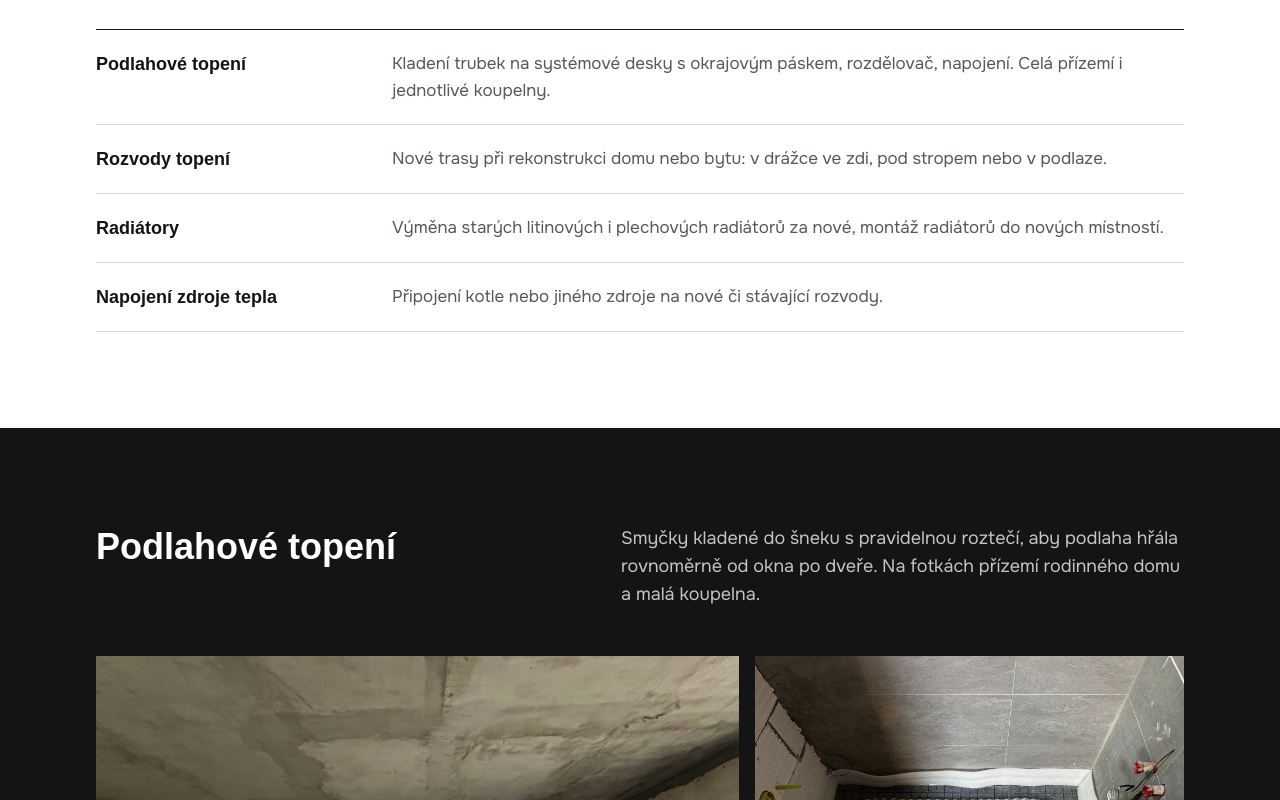
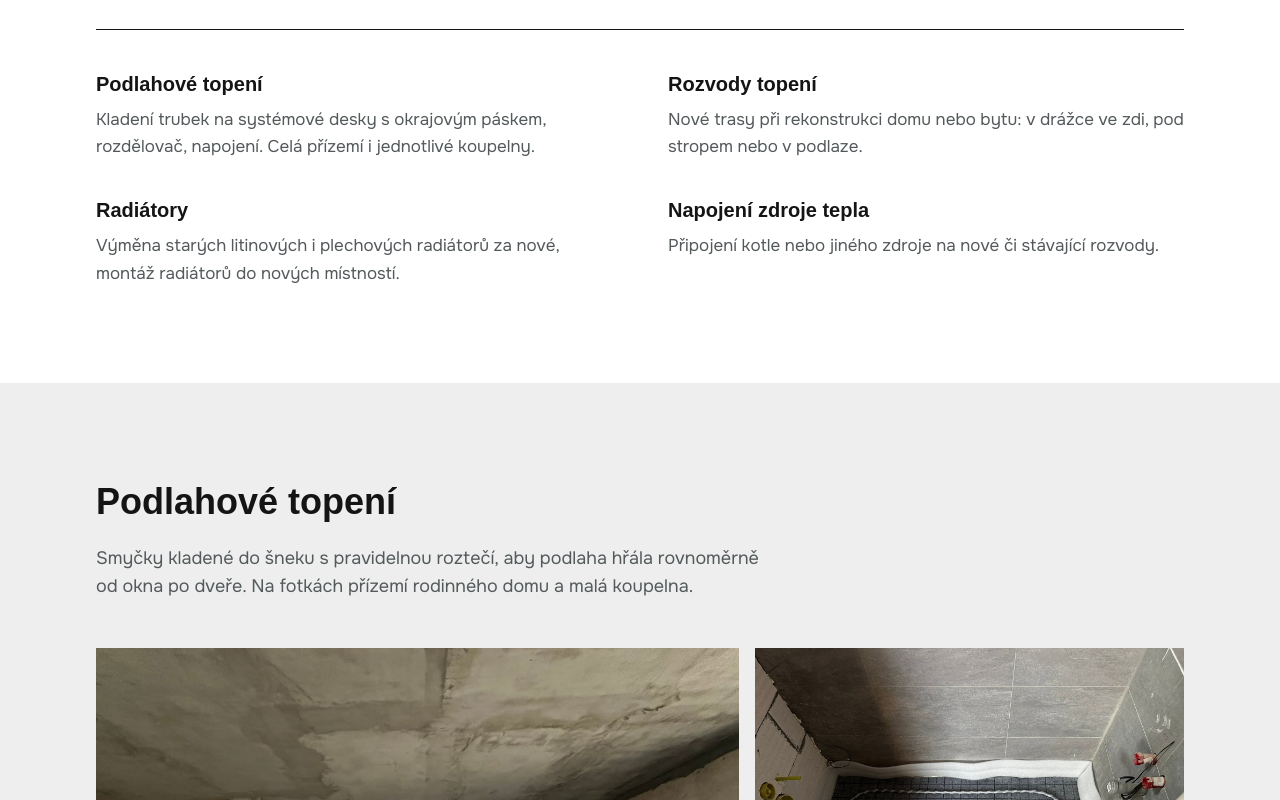
Before and after one commit to sznapiGoat/JaroTopInstal, a Next.js app: page /topenar-plzen in a window 1280 px wide. Shown: the part 760-1560 px from the top of the page. Built offline with nearby package versions, Linux system fonts and the light colour scheme; no server answers; a web font is replaced by a local one.

Commit message:
Audit taste/anti-slop: stohované hlavičky, jedno CTA na záměr, světlé sekce, mozaika a navigace na zakázkách

```diff
--- a/src/app/globals.css
+++ b/src/app/globals.css
@@ -35,36 +35,6 @@ body {
 
 .font-display {
   font-stretch: 112%;
-}
-
-/*
-  Rozvod: dvě souběžné trubky, červená a modrá, které na konci zahnou dolů,
-  stejně jako jeho rozvody pod stropem na fotkách.
-*/
-.rozvod {
-  position: relative;
-  height: var(--spad, 3.5rem);
-}
-.rozvod::before,
-.rozvod::after {
-  content: "";
-  position: absolute;
-  bottom: 0;
-  left: 0;
-  border-style: solid;
-  border-color: var(--color-logo-red);
-  border-width: 5px 5px 0 0;
-  border-top-right-radius: 22px;
-}
-.rozvod::before {
-  top: 0;
-  right: 0;
-}
-.rozvod::after {
-  top: 12px;
-  right: 12px;
-  border-color: var(--color-pipe-blue);
-  border-top-right-radius: 10px;
 }
 
 /* Hero: fotka se během zobrazení pomalu přiblíží a posune, sudé a liché opačně. */
--- a/src/app/instalater-plzen/page.tsx
+++ b/src/app/instalater-plzen/page.tsx
@@ -75,9 +75,9 @@ export default function InstalaterPlzen() {
 
       <section className="bg-plaster">
         <div className="mx-auto max-w-6xl px-5 py-20 sm:px-8 md:py-24">
-          <div className="grid gap-6 md:grid-cols-[1fr_1.2fr] md:gap-14">
+          <div className="max-w-2xl">
             <h2 className="font-display text-3xl leading-tight font-bold sm:text-4xl">Kanalizace ve větším objektu</h2>
-            <p className="text-lg text-muted">
+            <p className="mt-5 text-lg text-muted">
               Nové ležaté potrubí podél zdí, stoupačky v drážkách a prostupy zdmi. Takhle to vypadá, než se podlaha
               zalije a drážky zapraví.
             </p>
--- a/src/app/topenar-plzen/page.tsx
+++ b/src/app/topenar-plzen/page.tsx
@@ -73,11 +73,11 @@ export default function TopenarPlzen() {
         <TabulkaSluzeb radky={sluzby} />
       </section>
 
-      <section className="bg-ink text-white">
+      <section className="bg-plaster">
         <div className="mx-auto max-w-6xl px-5 py-20 sm:px-8 md:py-24">
-          <div className="grid gap-6 md:grid-cols-[1fr_1.2fr] md:gap-14">
+          <div className="max-w-2xl">
             <h2 className="font-display text-3xl leading-tight font-bold sm:text-4xl">Podlahové topení</h2>
-            <p className="text-lg text-white/75">
+            <p className="mt-5 text-lg text-muted">
               Smyčky kladené do šneku s pravidelnou roztečí, aby podlaha hřála rovnoměrně od okna po dveře. Na fotkách
               přízemí rodinného domu a malá koupelna.
             </p>
@@ -134,9 +134,9 @@ export default function TopenarPlzen() {
 
       <section className="bg-plaster">
         <div className="mx-auto max-w-6xl px-5 py-20 sm:px-8 md:py-24">
-          <div className="grid gap-6 md:grid-cols-[1fr_1.2fr] md:gap-14">
+          <div className="max-w-2xl">
             <h2 className="font-display text-3xl leading-tight font-bold sm:text-4xl">Nové radiátory a rozvody</h2>
-            <p className="text-lg text-muted">
+            <p className="mt-5 text-lg text-muted">
               Výměna radiátorů v rodinném domě a v panelovém bytě. Trasy v drážce se po zapravení ztratí, zůstane jen
               radiátor pod oknem.
             </p>
--- a/src/components/Chrome.tsx
+++ b/src/components/Chrome.tsx
@@ -26,7 +26,7 @@ export function Header() {
         </a>
       </div>
       <nav aria-label="Hlavní (mobil)" className="border-t border-line lg:hidden">
-        <ul className="mx-auto flex max-w-6xl justify-between gap-4 overflow-x-auto px-5 py-3 font-medium whitespace-nowrap sm:justify-start sm:gap-8 sm:px-8">
+        <ul className="mx-auto flex max-w-6xl justify-between gap-4 overflow-x-auto px-5 py-3 text-[0.9375rem] font-medium whitespace-nowrap sm:justify-start sm:gap-8 sm:px-8">
           {navigace.map((n) => (
             <li key={n.href}>
               <NavLink href={n.href}>{n.label}</NavLink>
@@ -36,11 +36,6 @@ export function Header() {
       </nav>
     </header>
   );
-}
-
-/** Rozvod, který na konci zahne dolů. Šířka a výška se řídí rodičem. */
-export function Rozvod({ className = "", spad = "3.5rem" }: { className?: string; spad?: string }) {
-  return <div aria-hidden className={`rozvod ${className}`} style={{ ["--spad" as string]: spad }} />;
 }
 
 export function KontaktPas({
@@ -107,7 +102,7 @@ export function Footer() {
 export function MobilZavolat() {
   return (
     <div className="fixed inset-x-0 bottom-0 z-20 border-t border-line bg-paper p-3 lg:hidden">
-      <a href={firma.telHref} className="block rounded-sm bg-red py-3.5 text-center font-display text-lg font-bold text-white">
+      <a href={firma.telHref} className="block bg-red active:translate-y-px py-3.5 text-center font-display text-lg font-bold text-white">
         Zavolat {firma.tel}
       </a>
     </div>
--- a/src/components/Galerie.tsx
+++ b/src/components/Galerie.tsx
@@ -9,10 +9,13 @@ export function Galerie({
   fotky,
   sloupce = "grid-cols-1 sm:grid-cols-2 lg:grid-cols-3",
   pomer = "aspect-[4/3]",
+  mozaika = false,
 }: {
   fotky: Foto[];
   sloupce?: string;
   pomer?: string;
+  /** První fotka přes dva sloupce a dva řádky, ať skupina nevypadá jako tabulka. */
+  mozaika?: boolean;
 }) {
   const dialog = useRef<HTMLDialogElement>(null);
   const [i, setI] = useState<number | null>(null);
@@ -42,25 +45,31 @@ export function Galerie({
   return (
     <>
       <ul className={`grid gap-x-4 gap-y-6 ${sloupce}`}>
-        {fotky.map((foto, n) => (
-          <li key={foto.src}>
+        {fotky.map((foto, n) => {
+          const velka = mozaika && n === 0;
+          // Za velkou fotkou jdou řady po třech; zbydou-li v poslední řadě dvě, poslední se roztáhne.
+          const siroka = mozaika && n === fotky.length - 1 && (fotky.length - 3) % 3 === 2;
+          return (
+            <li key={foto.src} className={velka ? "sm:col-span-2 lg:row-span-2" : siroka ? "lg:col-span-2" : ""}>
               <button
                 type="button"
                 onClick={() => otevrit(n)}
-              className="block w-full border-b-[3px] border-transparent text-left hover:border-logo-red"
+                className="flex h-full w-full flex-col border-b-[3px] border-transparent text-left hover:border-logo-red"
               >
+                <span className={`relative block w-full ${velka ? "aspect-[4/3] lg:aspect-auto lg:flex-1" : siroka ? `${pomer} lg:aspect-[8.1/3]` : pomer}`}>
                   <Image
                     src={foto.src}
                     alt={foto.alt}
-                width={foto.w}
-                height={foto.h}
-                sizes="(min-width: 1024px) 380px, (min-width: 640px) 50vw, 100vw"
-                className={`${pomer} w-full object-cover`}
+                    fill
+                    sizes={velka ? "(min-width: 1024px) 760px, 100vw" : "(min-width: 1024px) 380px, (min-width: 640px) 50vw, 100vw"}
+                    className="object-cover"
                   />
+                </span>
                 <span className="block py-2 text-sm text-muted">{foto.popis}</span>
               </button>
             </li>
-        ))}
+          );
+        })}
       </ul>
 
       <dialog
--- a/src/components/Podstranka.tsx
+++ b/src/components/Podstranka.tsx
@@ -50,7 +50,7 @@ export function HlavickaStranky({
           <div className="mt-8 flex flex-wrap items-center gap-x-6 gap-y-3">
             <a
               href={firma.telHref}
-              className="hidden rounded-sm bg-red px-6 py-4 font-display text-lg font-bold text-white hover:bg-red-dark lg:inline-block"
+              className="hidden bg-red active:translate-y-px px-6 py-4 font-display text-lg font-bold text-white hover:bg-red-dark lg:inline-block"
             >
               Zavolat {firma.tel}
             </a>
@@ -62,14 +62,14 @@ export function HlavickaStranky({
   );
 }
 
-/** Seznam služeb jako tabulka: co a co to obnáší. */
+/** Služby ve dvou sloupcích: co a co to obnáší. */
 export function TabulkaSluzeb({ radky }: { radky: [string, string][] }) {
   return (
-    <dl className="border-t border-ink">
+    <dl className="grid gap-x-14 gap-y-9 border-t border-ink pt-10 md:grid-cols-2">
       {radky.map(([co, popis]) => (
-        <div key={co} className="grid gap-1 border-b border-line py-5 md:grid-cols-[16rem_1fr] md:gap-10">
-          <dt className="font-display text-lg font-bold">{co}</dt>
-          <dd className="text-muted">{popis}</dd>
+        <div key={co} className="max-w-[34rem]">
+          <dt className="font-display text-xl font-bold">{co}</dt>
+          <dd className="mt-2 text-muted">{popis}</dd>
         </div>
       ))}
     </dl>
```
Also changed, not shown: src/app/page.tsx (+19 -24 lines), src/app/zakazky/page.tsx (+37 -8 lines). Lines whose indentation alone changed are shown as unchanged.
